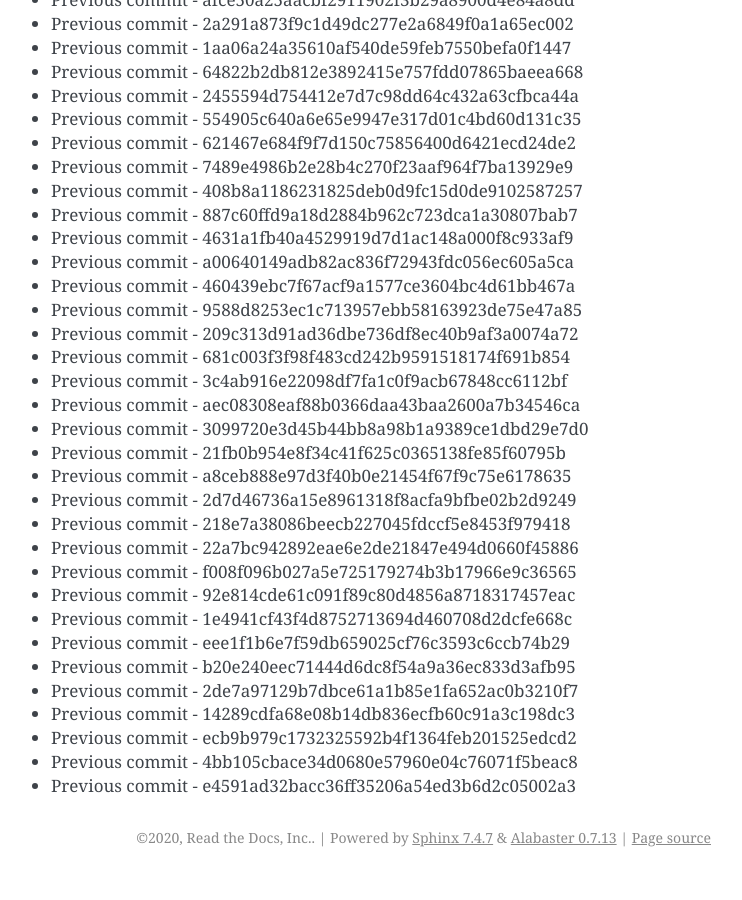
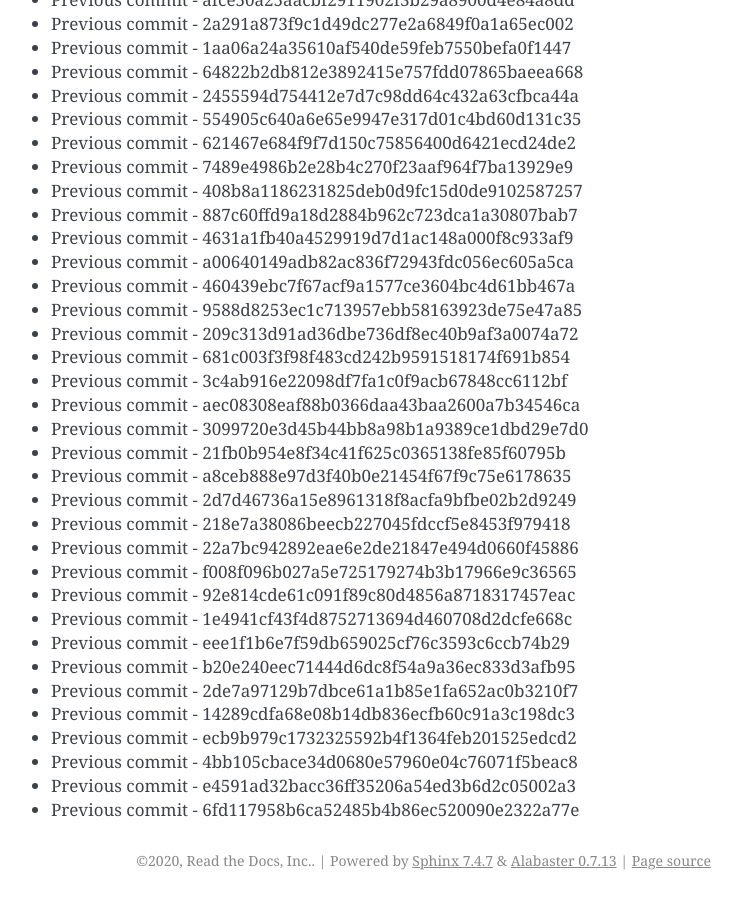
Before and after one commit to readthedocs/rtd-git-stresstest, a Sphinx documentation site: the page built from docs/updates.rst, in a window 1280 px wide and 900 px high, scrolled down 53032 px. Shown: the whole window, without its empty margins (399-1141 px from the left). Built offline with Sphinx 7.4.7, drawn with Linux system fonts in a browser that asks for light colours; before the commit the page ends 53909 px from its top, so only the background shows below that.

Commit message:
Generating commit from previous: 6fd117958b6ca52485b4b86ec520090e2322a77e

```diff
--- a/docs/updates.rst
+++ b/docs/updates.rst
@@ -2260,3 +2260,4 @@ It can be tested for any performance characteristics.
 * Previous commit - ecb9b979c1732325592b4f1364feb201525edcd2
 * Previous commit - 4bb105cbace34d0680e57960e04c76071f5beac8
 * Previous commit - e4591ad32bacc36ff35206a54ed3b6d2c05002a3
+* Previous commit - 6fd117958b6ca52485b4b86ec520090e2322a77e
```
